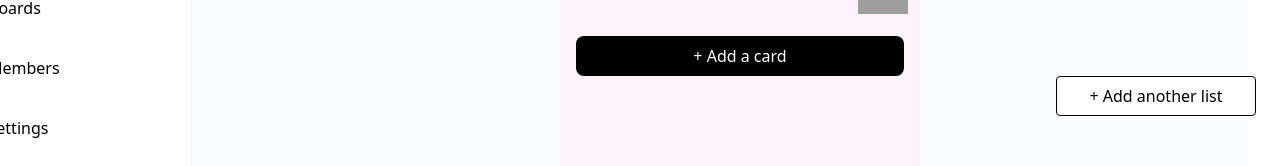
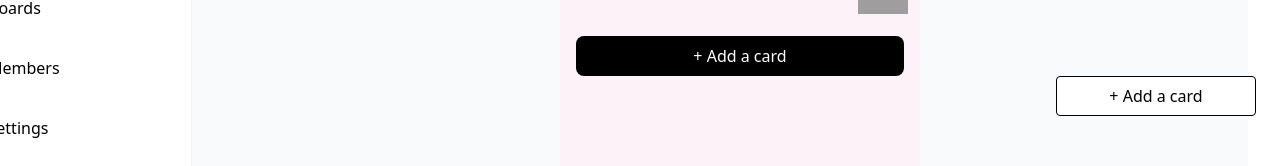
Before and after one commit to krims31/Trello, a React (Vite) app: page /login in a window 1280 px wide. Both pictures are taken after typing "name@example.com", "Sample123" into the empty fields and a click on the button "Log In". Shown: the part 204-370 px from the top of the page. Built offline with nearby package versions, Linux system fonts and the light colour scheme; grey boxes are pictures that could not be loaded.

Commit message:
fix bugs To Do

```diff
--- a/src/component/Todo/ToDo.tsx
+++ b/src/component/Todo/ToDo.tsx
@@ -5,12 +5,17 @@ export default function ToDo() {
   const [isAdding, setIsAdding] = useState<boolean>(false);
   const [addText, setAddText] = useState<string>("");
   const [addingList, setAddingList] = useState<string>("");
+  const [copy, setCopy] = useState<string>("");
 
   const handleCopy = () => {
-    console.log("Copy is work!");
+    if (copy) {
+      setCopy(copy);
+      console.log("Copy is work!");
+    } else {
+      console.log("Not copy!");
+    }
   };
 
-  // Функция удаления карточки по индексу
   const deleteCard = (index: number) => {
     setCards(cards.filter((_, i) => i !== index));
   };
@@ -48,13 +53,15 @@ export default function ToDo() {
     console.log("Add list");
   };
 
-  const todo = "To do";
-  const AddCard = "+ Add a card";
+  const TODO = {
+    todo: "To do",
+    add: "+ Add a card",
+  } as const;
 
   return (
     <>
       <div className="bg-pink-50 w-90 h-95 absolute top-42 left-140 rounded-2xl p-4">
-        <p className="text-black font-semibold mb-4">{todo}</p>
+        <p className="text-black font-semibold mb-4">{TODO.todo}</p>
         <img
           src="https://cdn-icons-png.flaticon.com/128/11402/11402115.png"
           alt="..."
@@ -116,7 +123,7 @@ export default function ToDo() {
             onClick={handleAddCardClick}
             className="mt-4 cursor-pointer text-white bg-black hover:bg-gray-800 w-full py-2 rounded-lg transition-colors"
           >
-            {AddCard}
+            {TODO.add}
           </button>
         )}
 
@@ -132,7 +139,7 @@ export default function ToDo() {
           onClick={handleAddList}
           className="ml-120 border rounded p-1 w-50 h-10 cursor-pointer text-black bg-white hover:bg-gray-400 transition-all duration-300 ease-in-out"
         >
-          + Add another list
+          {TODO.add}
         </button>
       </div>
     </>
```
